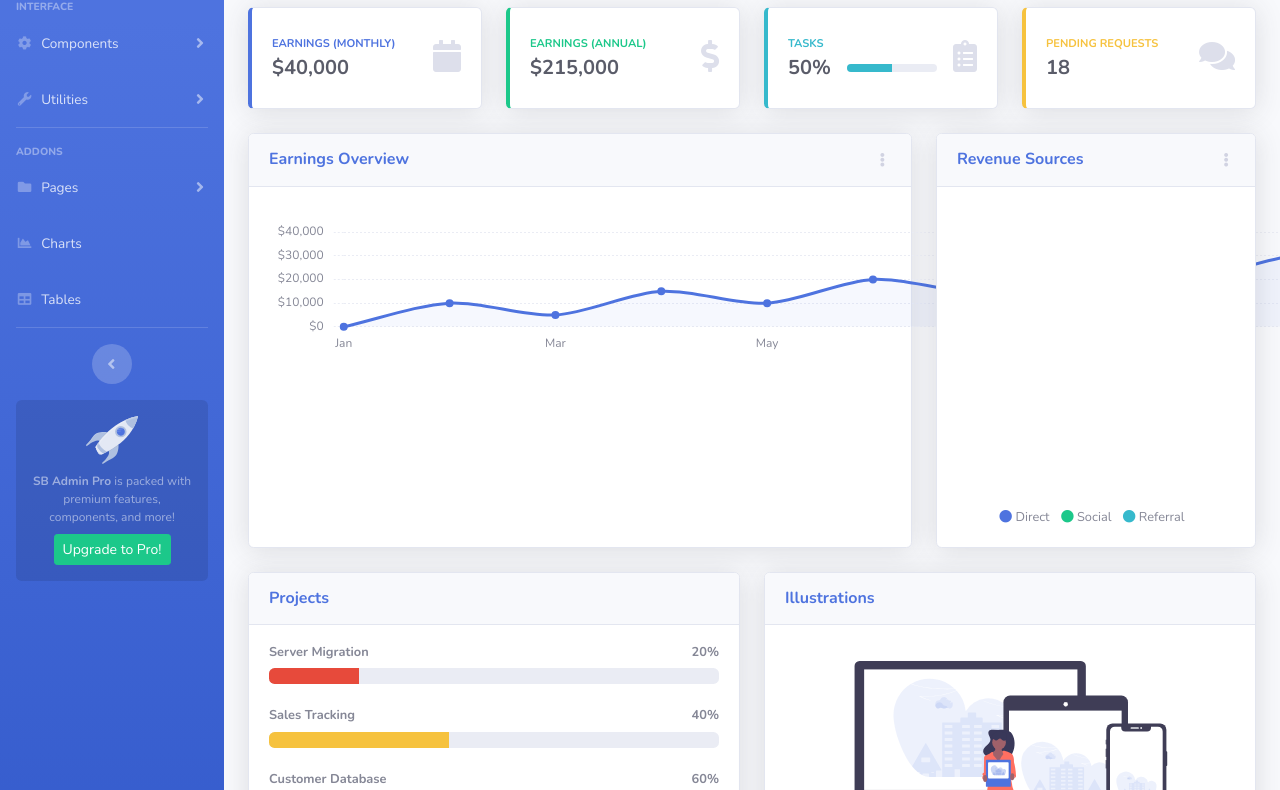
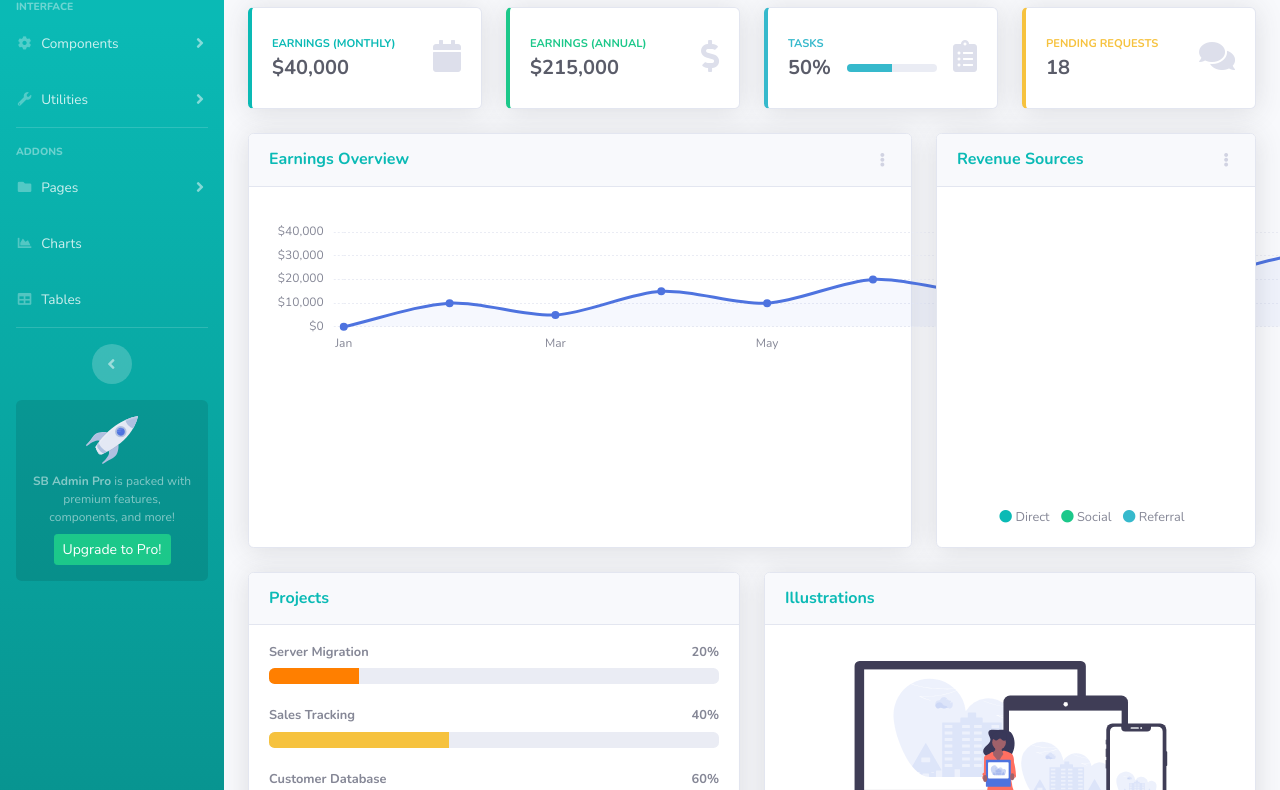
Before and after one commit to bellun/Loteria, a website with bundled scripts: page Frontend/index.html in a window 1280 px wide. Shown: the part 145-935 px from the top of the page. Built offline with nearby package versions, Linux system fonts and the light colour scheme.

Commit message:
creating project

```diff
--- a/Frontend/scss/_variables.scss
+++ b/Frontend/scss/_variables.scss
@@ -3,6 +3,14 @@
 
 // Color Variables
 // Bootstrap Color Overrides
+
+$theme-colors: (
+  "primary": #0ABAB5,
+  "secondary": #aaaa,
+  "danger": #ff7f00
+);
+
+
 
 $white: #fff !default;
 $gray-100: #f8f9fc !default;
```
Also changed, not shown: Frontend/vendor/fontawesome-free/package.json (+8 -5 lines), Frontend/css/sb-admin-2.css, Frontend/css/sb-admin-2.min.css, Frontend/js/sb-admin-2.min.js.
